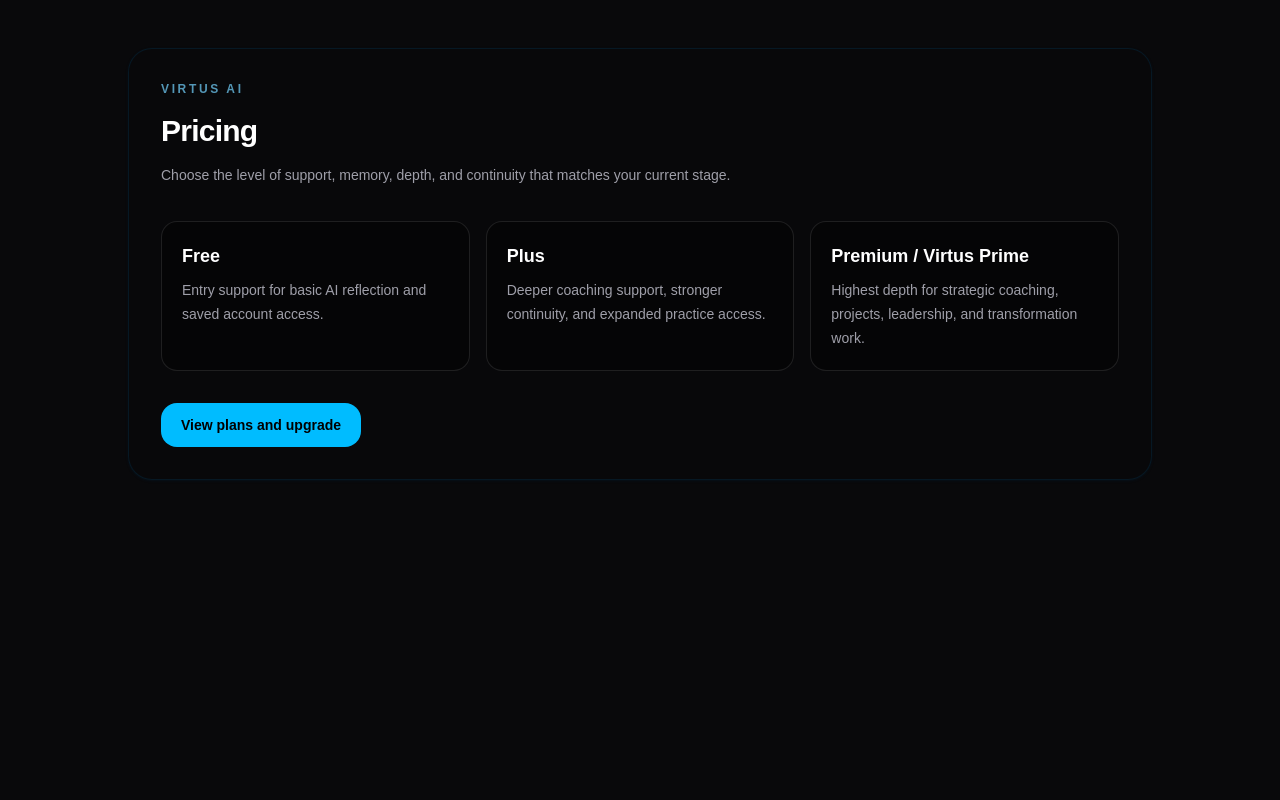
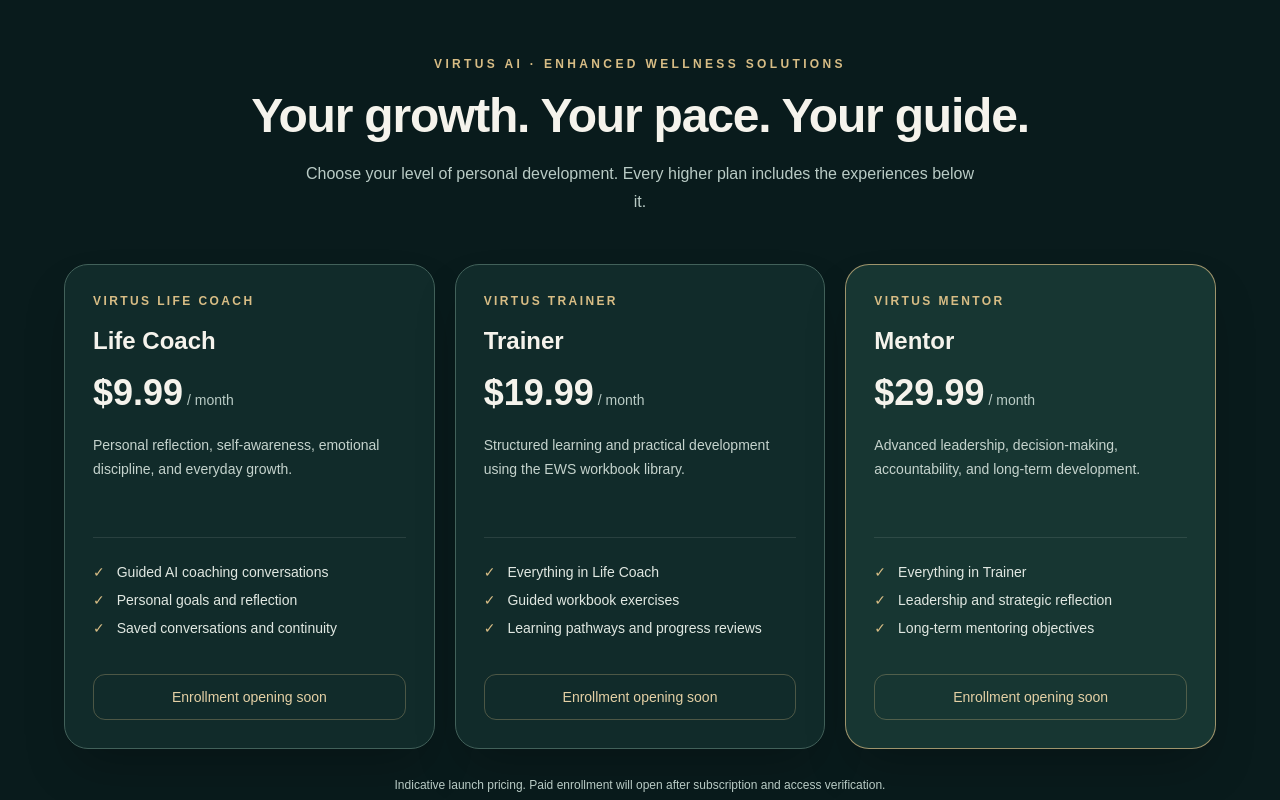
Before and after one commit to SirSebastian-ux/virtus.ai, a Next.js app: page /pricing in a window 1280 px wide. Shown: the top 800 px of the page. Built offline with nearby package versions, Linux system fonts and the light colour scheme.

Commit message:
Create premium EWS-branded three-tier coaching pricing preview

```diff
--- a/app/pricing/page.js
+++ b/app/pricing/page.js
@@ -1,44 +1,59 @@
 import Link from "next/link";
 
 export const metadata = {
-  title: "Pricing | Virtus AI",
-  description: "Virtus AI plan options and upgrade path.",
+  title: "Coaching Plans | Virtus AI",
+  description: "Explore Virtus AI Life Coach, Trainer, and Mentor, powered by Enhanced Wellness Solutions.",
 };
+
+const plans = [
+  {
+    name: "Life Coach",
+    price: "$9.99",
+    description: "Personal reflection, self-awareness, emotional discipline, and everyday growth.",
+    features: ["Guided AI coaching conversations", "Personal goals and reflection", "Saved conversations and continuity"],
+  },
+  {
+    name: "Trainer",
+    price: "$19.99",
+    description: "Structured learning and practical development using the EWS workbook library.",
+    features: ["Everything in Life Coach", "Guided workbook exercises", "Learning pathways and progress reviews"],
+  },
+  {
+    name: "Mentor",
+    price: "$29.99",
+    description: "Advanced leadership, decision-making, accountability, and long-term development.",
+    features: ["Everything in Trainer", "Leadership and strategic reflection", "Long-term mentoring objectives"],
+  },
+];
 
 export default function PricingPage() {
   return (
-    <main className="min-h-screen virtus-theme-page px-6 py-12 text-zinc-100">
-      <section className="mx-auto max-w-5xl rounded-3xl border border-sky-900/25 bg-zinc-950/75 p-8 shadow-sm shadow-sky-950/20">
-        <p className="text-xs font-semibold uppercase tracking-[0.22em] text-sky-300/70">
-          Virtus AI
-        </p>
-
-        <h1 className="mt-4 text-3xl font-semibold tracking-tight text-white">
-          Pricing
-        </h1>
-
-        <p className="mt-3 max-w-3xl text-sm leading-7 text-zinc-400">
-          Choose the level of support, memory, depth, and continuity that matches your current stage.
-        </p>
-
-        <div className="mt-8 grid gap-4 md:grid-cols-3">
-          {[
-            ["Free", "Entry support for basic AI reflection and saved account access."],
-            ["Plus", "Deeper coaching support, stronger continuity, and expanded practice access."],
-            ["Premium / Virtus Prime", "Highest depth for strategic coaching, projects, leadership, and transformation work."],
-          ].map(([name, text]) => (
-            <div key={name} className="rounded-2xl border border-white/10 bg-black/30 p-5">
-              <h2 className="text-lg font-semibold text-white">{name}</h2>
-              <p className="mt-2 text-sm leading-6 text-zinc-400">{text}</p>
-            </div>
+    <main className="min-h-screen bg-[#091b1c] px-5 py-14 text-[#f5f3ec]">
+      <section className="mx-auto max-w-6xl">
+        <div className="mb-12 text-center">
+          <p className="text-xs font-semibold uppercase tracking-[0.28em] text-[#d8bd85]">Virtus AI · Enhanced Wellness Solutions</p>
+          <h1 className="mt-5 text-4xl font-semibold tracking-tight md:text-5xl">Your growth. Your pace. Your guide.</h1>
+          <p className="mx-auto mt-5 max-w-2xl text-base leading-7 text-[#b9cbc5]">
+            Choose your level of personal development. Every higher plan includes the experiences below it.
+          </p>
+        </div>
+        <div className="grid gap-5 md:grid-cols-3">
+          {plans.map((plan, index) => (
+            <article key={plan.name} className={`flex flex-col rounded-3xl border p-7 shadow-2xl ${index === 2 ? "border-[#d8bd85]/70 bg-[#173632]" : "border-[#42615a] bg-[#112b2a]"}`}>
+              <p className="text-xs font-semibold uppercase tracking-[0.2em] text-[#d8bd85]">Virtus {plan.name}</p>
+              <h2 className="mt-4 text-2xl font-semibold">{plan.name}</h2>
+              <p className="mt-4 text-4xl font-semibold">{plan.price}<span className="ml-1 text-sm font-normal text-[#b9cbc5]">/ month</span></p>
+              <p className="mt-5 min-h-20 text-sm leading-6 text-[#c5d3cd]">{plan.description}</p>
+              <ul className="mt-6 flex-1 space-y-3 border-t border-white/10 pt-6">
+                {plan.features.map((feature) => <li key={feature} className="flex gap-3 text-sm text-[#e1e8e2]"><span aria-hidden="true" className="text-[#d8bd85]">✓</span>{feature}</li>)}
+              </ul>
+              <p className="mt-7 rounded-xl border border-[#d8bd85]/30 px-4 py-3 text-center text-sm text-[#e4d0a5]">Enrollment opening soon</p>
+            </article>
           ))}
         </div>
-
-        <div className="mt-8">
-          <Link href="/upgrade" className="inline-flex rounded-2xl bg-sky-400 px-5 py-3 text-sm font-semibold text-black transition hover:bg-sky-300">
-            View plans and upgrade
-          </Link>
-        </div>
+        <p className="mt-7 text-center text-xs text-[#b9cbc5]">Indicative launch pricing. Paid enrollment will open after subscription and access verification.</p>
+        <div className="mt-9 text-center"><Link href="/" className="inline-flex rounded-xl border border-[#d8bd85]/60 px-6 py-3 text-sm font-semibold text-[#f5f3ec] hover:bg-white/10">Return to Virtus AI</Link></div>
+        <p className="mx-auto mt-10 max-w-2xl text-center text-xs leading-6 text-[#9fb4ad]">Virtus AI supports education, coaching, and self-development. It is not a replacement for licensed mental health care.</p>
       </section>
     </main>
   );
```
